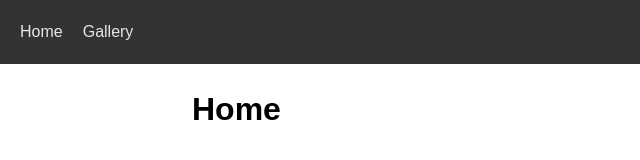
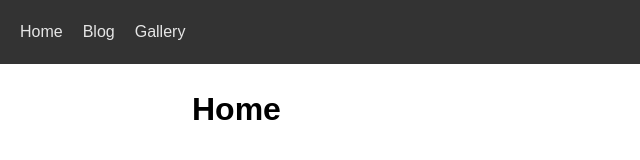
Before and after one commit to mastapegs/pagan-blanchette-family, a Gatsby site: page / in a window 1280 px wide. Shown: the full height of the page, 0-640 px from the left. Built offline with nearby package versions, Linux system fonts and the light colour scheme; Gatsby itself is replaced by a stand-in of ours.

Commit message:
added blog link to nav component

```diff
--- a/src/components/navigation.js
+++ b/src/components/navigation.js
@@ -7,6 +7,10 @@ const Navigation = () => {
     {
       href: '/',
       linkText: 'Home'
+    },
+    {
+      href: '/blog',
+      linkText: 'Blog'
     },
     {
       href: '/gallery',
```
